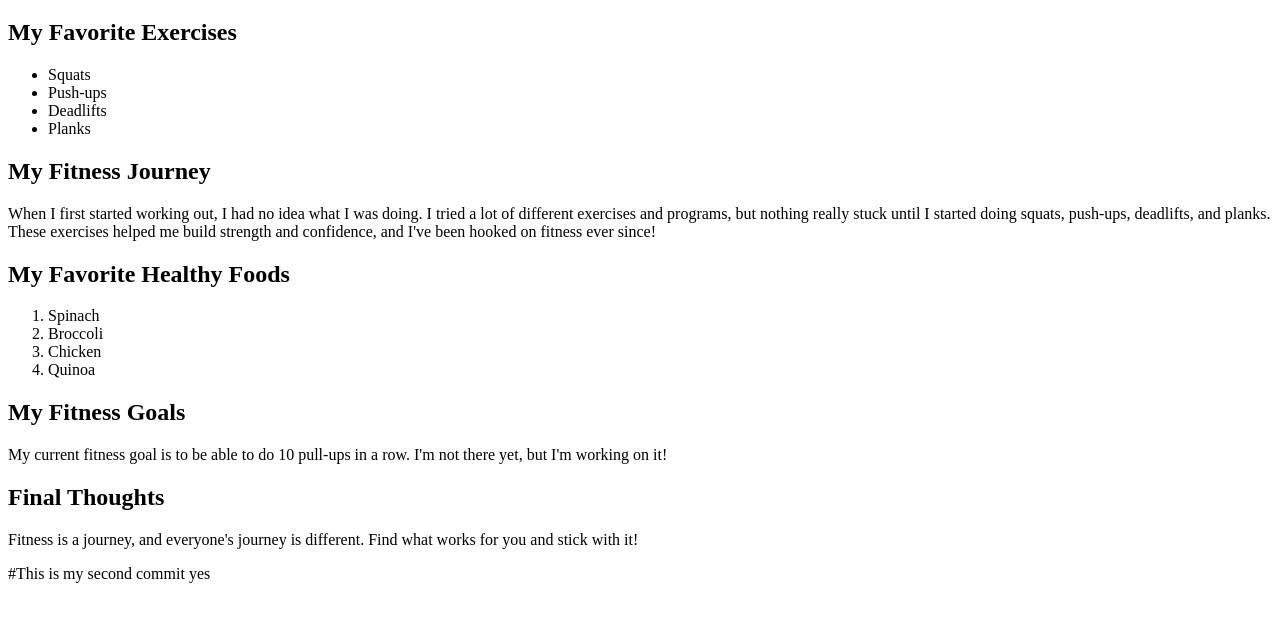
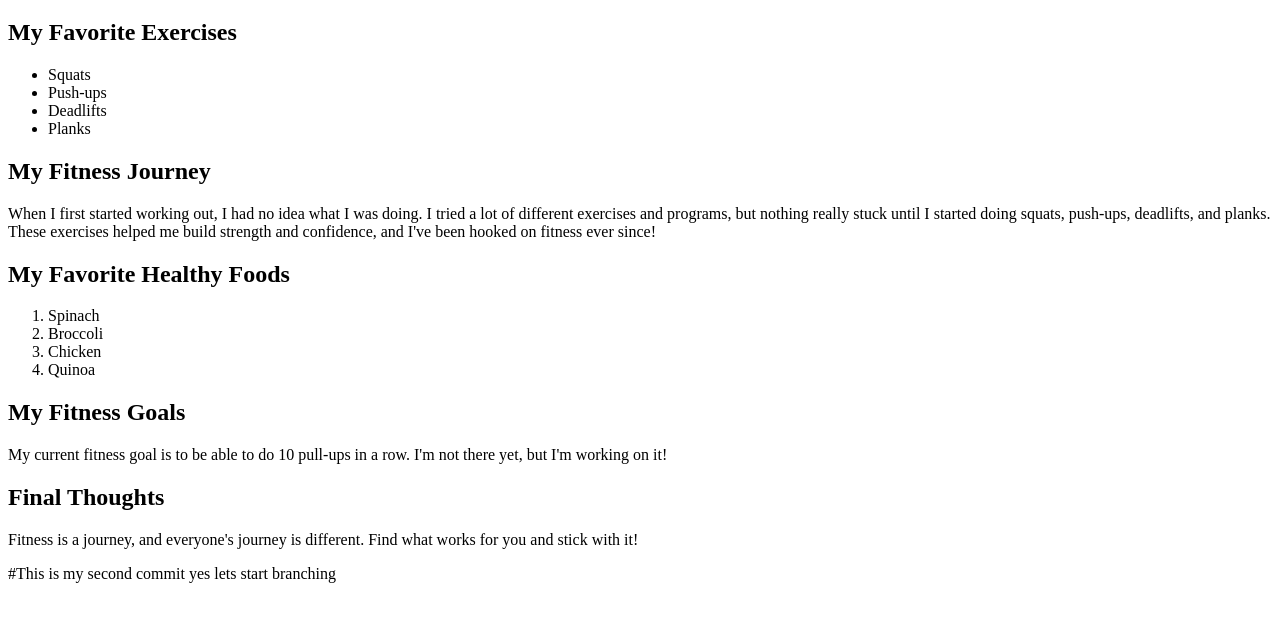
Before and after one commit to Yash-astic/int301, a plain HTML site: page int301git/index.html in a window 1280 px wide. Shown: the part 61-682 px from the top of the page. Drawn offline with Linux system fonts and the light colour scheme.

Commit message:
Branch commit

```diff
--- a/int301git/index.html
+++ b/int301git/index.html
@@ -35,3 +35,4 @@
 </html>
 
 #This is my second commit yes
+lets start branching
```
